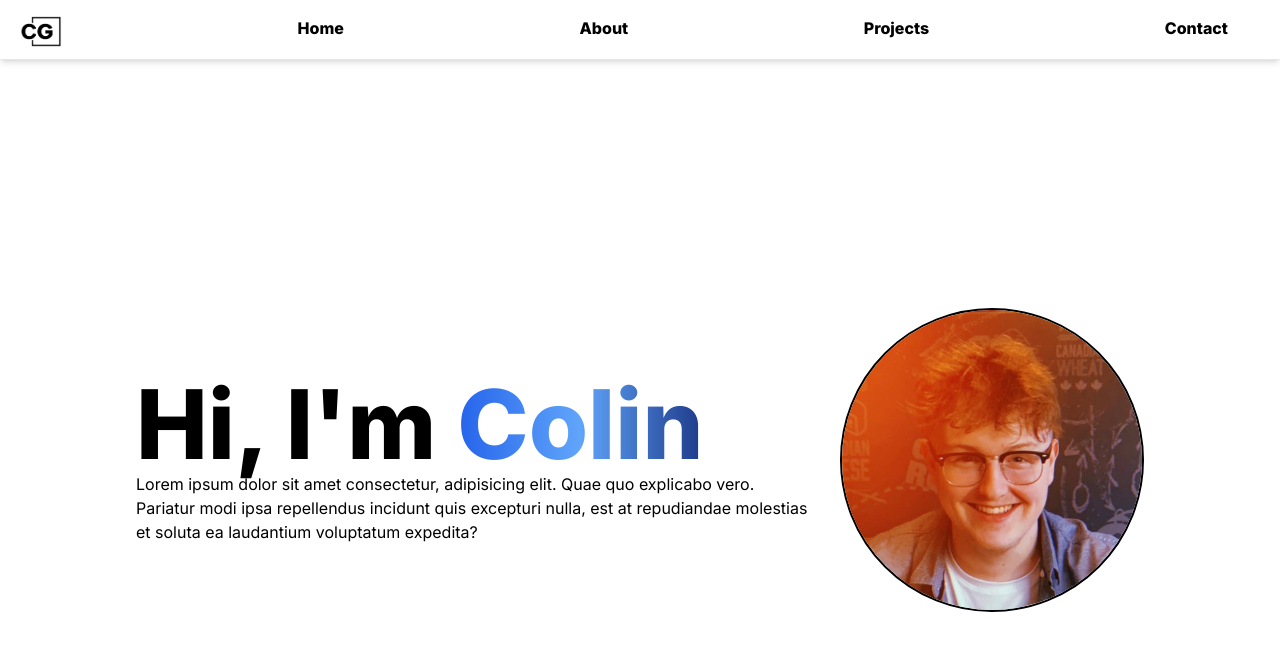
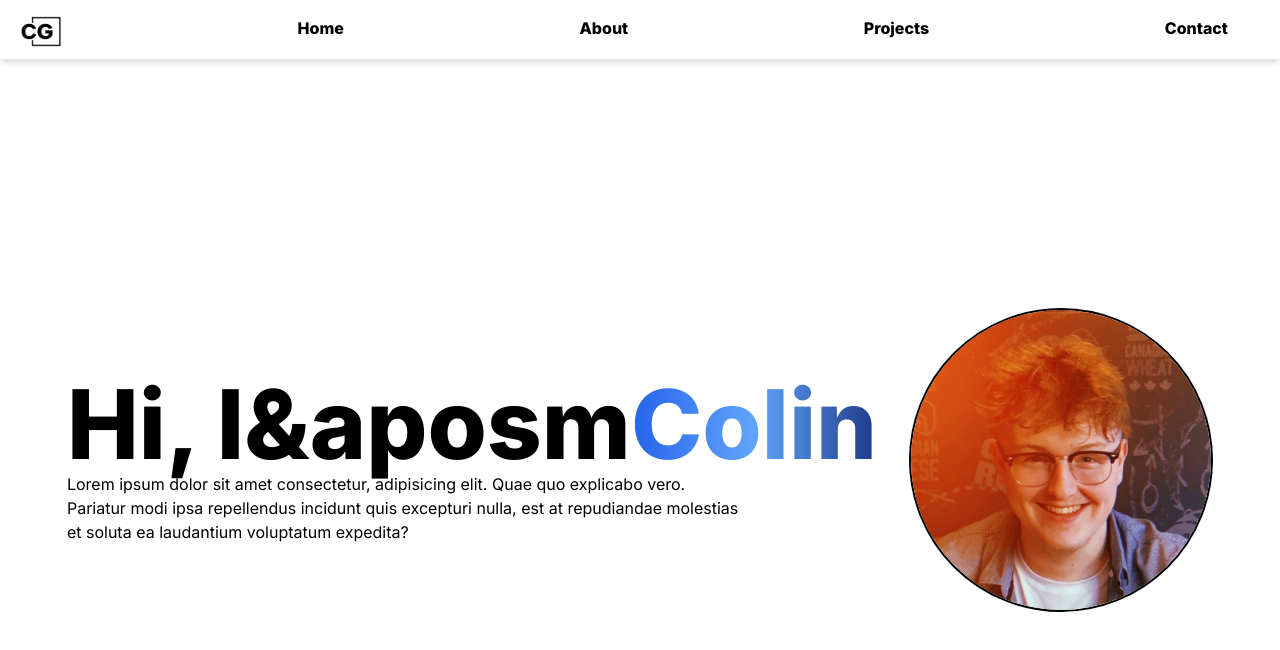
Before and after one commit to colinguinane1/portfolio, a Next.js app: page / in a window 1280 px wide. Shown: the top 650 px of the page. Built offline with nearby package versions, Linux system fonts and the light colour scheme.

Commit message:
Update HeroCard.jsx

```diff
--- a/src/app/components/HeroCard.jsx
+++ b/src/app/components/HeroCard.jsx
@@ -4,11 +4,11 @@ const HeroCard = () => {
   return (
     <div className='flex flex-col md:flex-row items-center justify-center h-screen'>
       <div className='order-2 md:order-1 md:text-left md:mr-4'>
-        <h1 className="heading_font">Hi, I'm <span className="gradient_1">Colin</span></h1>
+        <h1 className="heading_font">Hi, I&aposm<span className="gradient_1">Colin</span></h1>
         <p className="max-w-2xl mt-4 md:mt-0">Lorem ipsum dolor sit amet consectetur, adipisicing elit. Quae quo explicabo vero. Pariatur modi ipsa repellendus incidunt quis excepturi nulla, est at repudiandae molestias et soluta ea laudantium voluptatum expedita?</p>
       </div>
       <div className='rounded-full overflow-hidden order-1 md:order-2 md:ml-4 border-2 border-black'>
-        <Image src="/hero.jpg" width={300} height={300} />
+        <Image src="/hero.jpg" width={300} height={300} alt="pfp" />
       </div>
     </div>
   );
```
